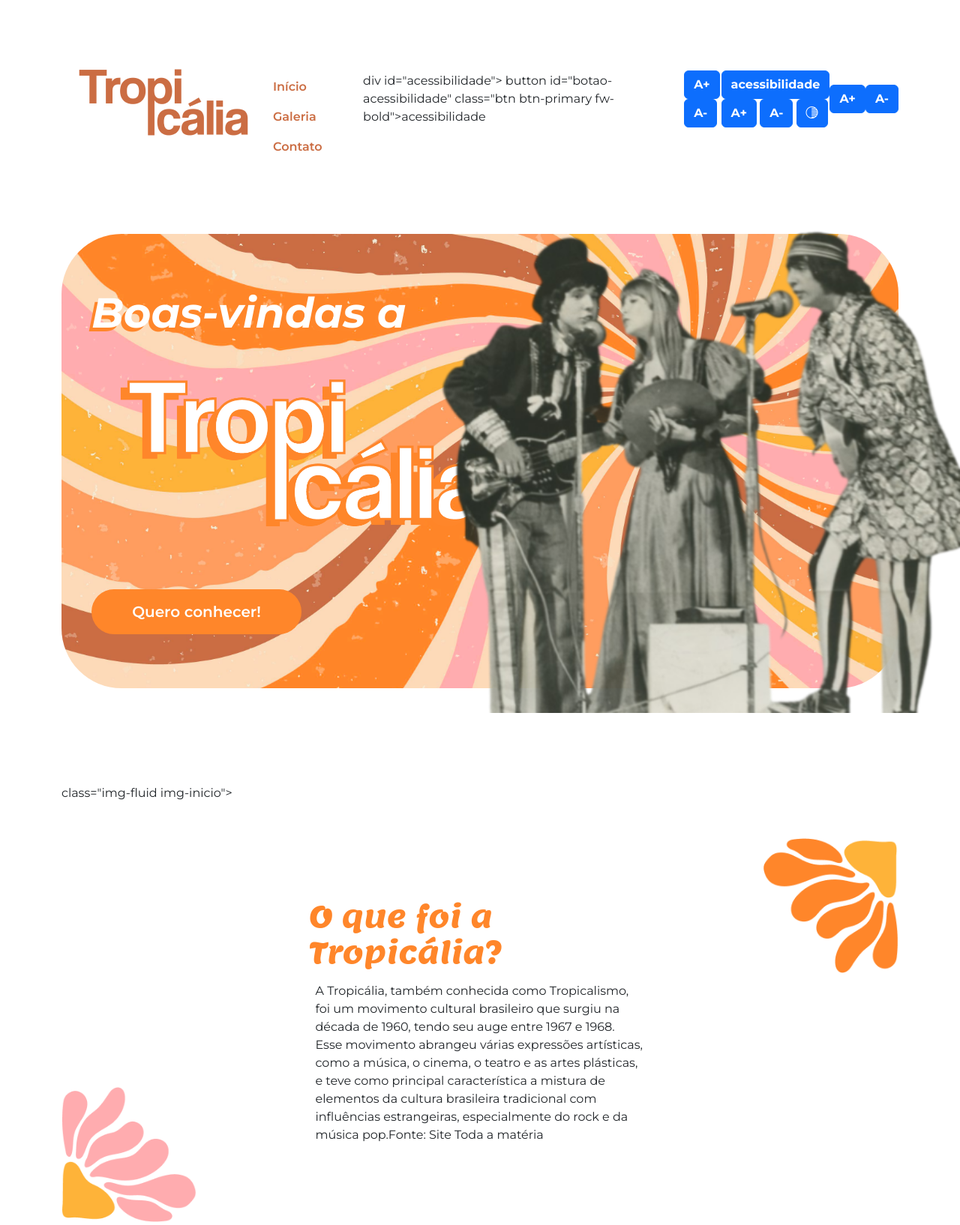
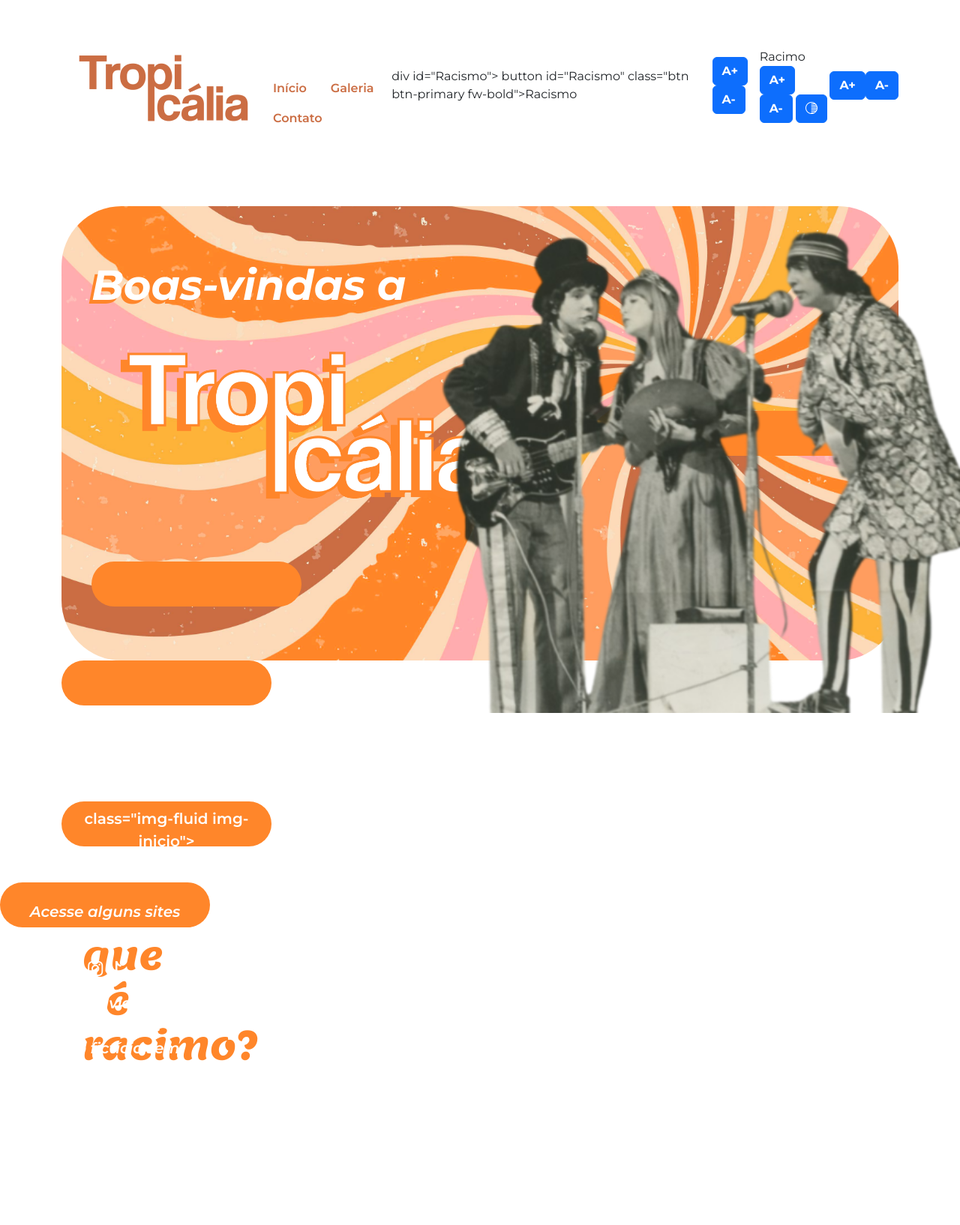
Before and after one commit to amandasouzza00/acessibilidade-na-web, a plain HTML site: page index.html in a window 1280 px wide. Shown: the top 1634 px of the page at 75% size. Drawn offline with nearby package versions, Linux system fonts and the light colour scheme; a script that the page names is missing.

Commit message:
Update index.html

```diff
--- a/index.html
+++ b/index.html
@@ -5,7 +5,7 @@
     <meta charset="UTF-8">
     <meta name="viewport" content="width=device-width, initial-scale=1">
     <link rel="preconnect" href="https://fonts.googleapis.com">
-    <title>Tropicália</title>
+    <title>Racimo</title>
     <link href="https://cdnjs.cloudflare.com/ajax/libs/bootstrap/5.3.3/css/bootstrap.min.css" rel="stylesheet">
     <link rel="stylesheet" href="https://cdnjs.cloudflare.com/ajax/libs/bootstrap-icons/1.11.3/font/bootstrap-icons.min.css">
     <link rel="stylesheet" href="styles.css">
@@ -15,21 +15,21 @@
     <header class=" p-5">
 
         <nav class="container d-flex justify-content-between align-items-center">
-            <img src="img/logo.png" alt="Logotipo da Tropicália" class="nav-img " loading="lazy">
+            <img src="img/logo.png" alt="Racismo" class="nav-img " loading="lazy">
             <ul class="nav mt-5">
                 <li class="nav-item"><a class="nav-link" href="#inicio">Início</a></li>
                 <li class="nav-item"><a class="nav-link" href="#galeria">Galeria</a></li>
                 <li class="nav-item"><a class="nav-link" href="#contato">Contato</a></li>
             </ul>
-        div id="acessibilidade">
-            button id="botao-acessibilidade" class="btn btn-primary fw-bold">acessibilidade</button>
-  <div id="opcoes-acessibilidade">
+        div id="Racismo">
+            button id="Racismo" class="btn btn-primary fw-bold">Racismo</button>
+  <div id="Racimo">
   <button id="aumentar-fonte" class="btn btn-primary fw-bold">A+</button>
     <button id="diminuir-fonte" class="btn btn-primary fw-bold">A-</button>
   </div>
 </div>
-</div><div id="acessibilidade" class="menu-acessibilidade">
-        <button id="botao-acessibilidade" class="btn btn-primary fw-bold rotacao-botao" aria-expanded="false">acessibilidade</button>
+</div><div id="Racismo" class="Racismo>
+        <button id="Racismo" class="btn btn-primary fw-bold rotacao-botao" aria-expanded="false">Racimo</button>
         <div id="opcoes-acessibilidade" class="opcoes-acessibilidade apresenta-lista">
                 <button id="aumentar-fonte" class="btn btn-primary fw-bold" aria-label="Aumentar o tamanho da fonte">A+</button>
                 <button id="diminuir-fonte" class="btn btn-primary fw-bold" aria-label="diminuir o tamanho da fonte">A-</button>
@@ -52,13 +52,12 @@
             <div class="inicio-fundo d-flex justify-content-between align-items-center">
                 <div class="esquerda-conteudo">
                     <h1 class="display-4 text-white fst-italic fw-bold">Boas-vindas a</h1>
-                    <img src="img/logo-2.png" alt="Logotipo secundário da Tropicália" class="mb-3" width="563"
+                    <img src="img/logo-2.png" alt="Logotipo secundário do racismo" class="mb-3" width="563"
                         height="278" loading="lazy">
-                    <a href="#tropicalia"
-                        class="btn btn-primary btn-lg botao-inicio fw-semibold">Quero
-                        conhecer!</a>
+                    <a href="#racimo"
+                        class="btn btn-primary btn-lg botao-inicio fw-semibold"!</a>
                 </div>
-<img src="img/lossy-page1-640px-Os_Mutantes.tif (1).png" alt="A imagem apresenta o grupo musical Os mutantes, sao tres pessoas cantando em  dois microfones" title="Os mutantes - CC0 Domínio Público / Acervo Arquivo Nacional" class="img-fluid img-inicio">
+<img src="img/lossy-page1-640px-Os_Mutantes.tif (1).png" alt="Racismo consiste no preconceito e na discriminação com base em percepções sociais baseadas em diferenças biológicas entre pessoas e povos" class="img-fluid img-inicio">
             </div>
 </section>
             </div>
@@ -67,15 +66,13 @@
             </div>
         </section>
 
-        <section id="tropicalia" class="my-5 pt-6 secao-tropicalia">
+        <section id="racismo" class="my-5 pt-6 secao-racimo">
             <div class="container d-flex align-items-center ">
                   <div class="col-5">
-                    <h2>O que foi a Tropicália?</h2>
-                    <p class="p-2">A Tropicália, também conhecida como Tropicalismo, foi um movimento cultural
-                        brasileiro que surgiu na década de 1960, tendo seu auge entre 1967 e 1968. Esse movimento
-                        abrangeu várias expressões artísticas, como a música, o cinema, o teatro e as artes plásticas, e
-                        teve como principal característica a mistura de elementos da cultura brasileira tradicional com
-                        influências estrangeiras, especialmente do rock e da música pop.Fonte: Site Toda a matéria </p>
+                    <h2>O que é racimo?</h2>
+                    <p class="p-2"> Muitas vezes toma a forma de ações sociais, práticas ou crenças, ou sistemas políticos que consideram que diferentes raças devem ser classificadas como inerentemente superiores ou
+                        inferiores com base em características,
+                        habilidades ou qualidades comuns herdadas. Também pode afirmar que os membros de diferentes raças devem ser tratados de forma distinta.</p>
                 </div>
             </div>
         </section>
@@ -127,8 +124,8 @@
         </section>
     </main>
     <footer class="text-center p-3 fst-italic">
-        <p>Acesse nossas redes:</p>
-        <i class="bi bi-whatsapp"></i>
+        <p>Acesse alguns sites sobre o racismo:</p>
+        <ihttps://pt.wikipedia.org/wiki/Racismo"></i>
         <i class="bi bi-instagram"></i>
         <i class="bi bi-tiktok"></i>
         <p class="mt-3">Desenvolvido por Start by Alura. Projeto fictício sem fins comerciais.</p>
```
